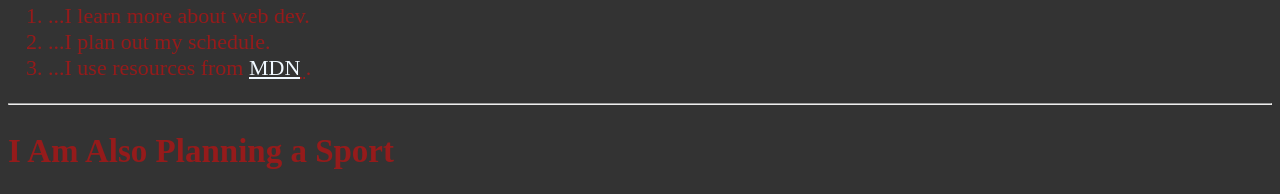
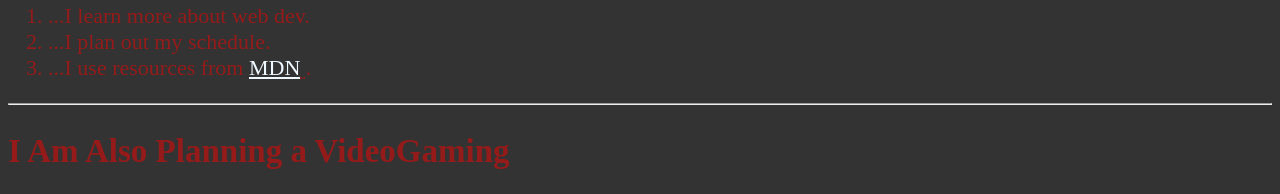
Before and after one commit to Oks-adt/oks-adt, a plain HTML site: page index.html in a window 1280 px wide. Shown: the part 879-1073 px from the top of the page. Drawn offline with Linux system fonts and the light colour scheme.

Commit message:
VideoGaming

```diff
--- a/index.html
+++ b/index.html
@@ -52,7 +52,7 @@
     <hr>
 
     <section id="vacation">
-        <h2>I Am Also Planning a Sport</h2>
+        <h2>I Am Also Planning a VideoGaming</h2>
         <p>I've been working hard and <em>really need a getaway</em>.</p>
         <p>I live in <abbr title="Kansas">KS</abbr> so I want visit a beach.</p>
 
```
